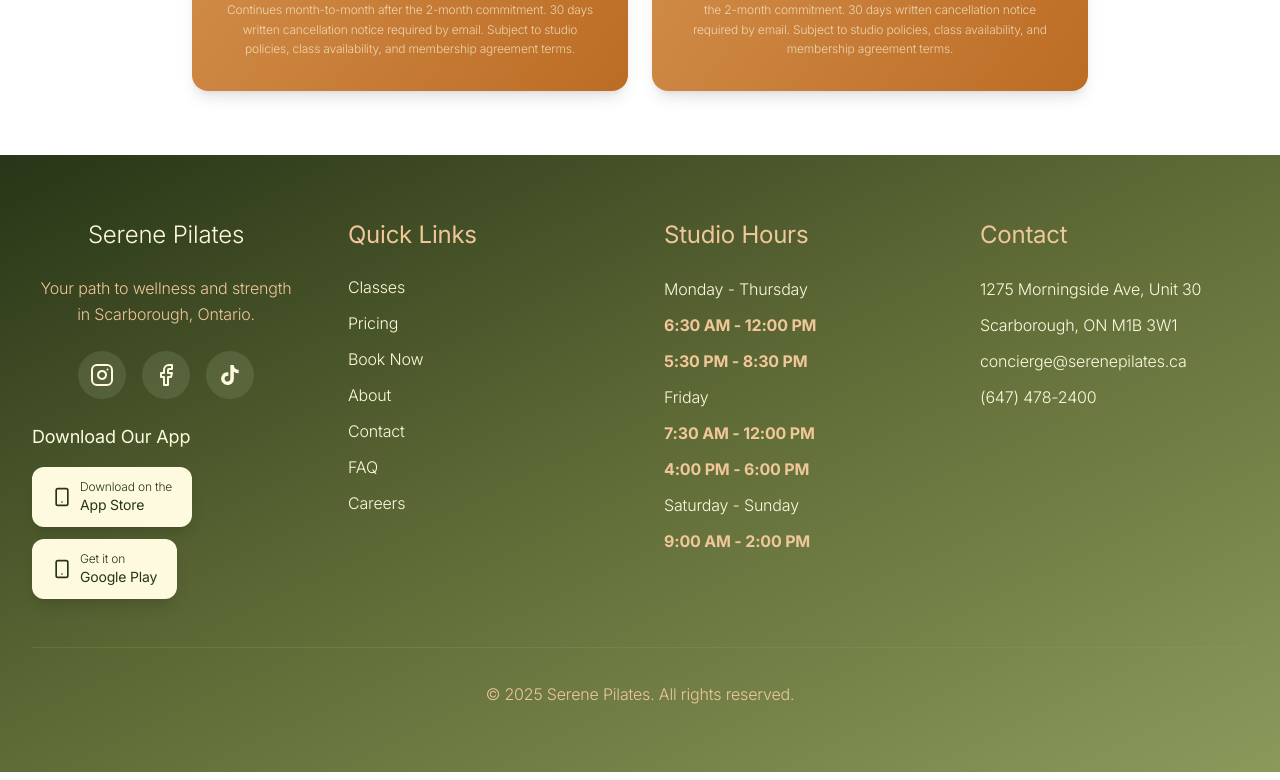
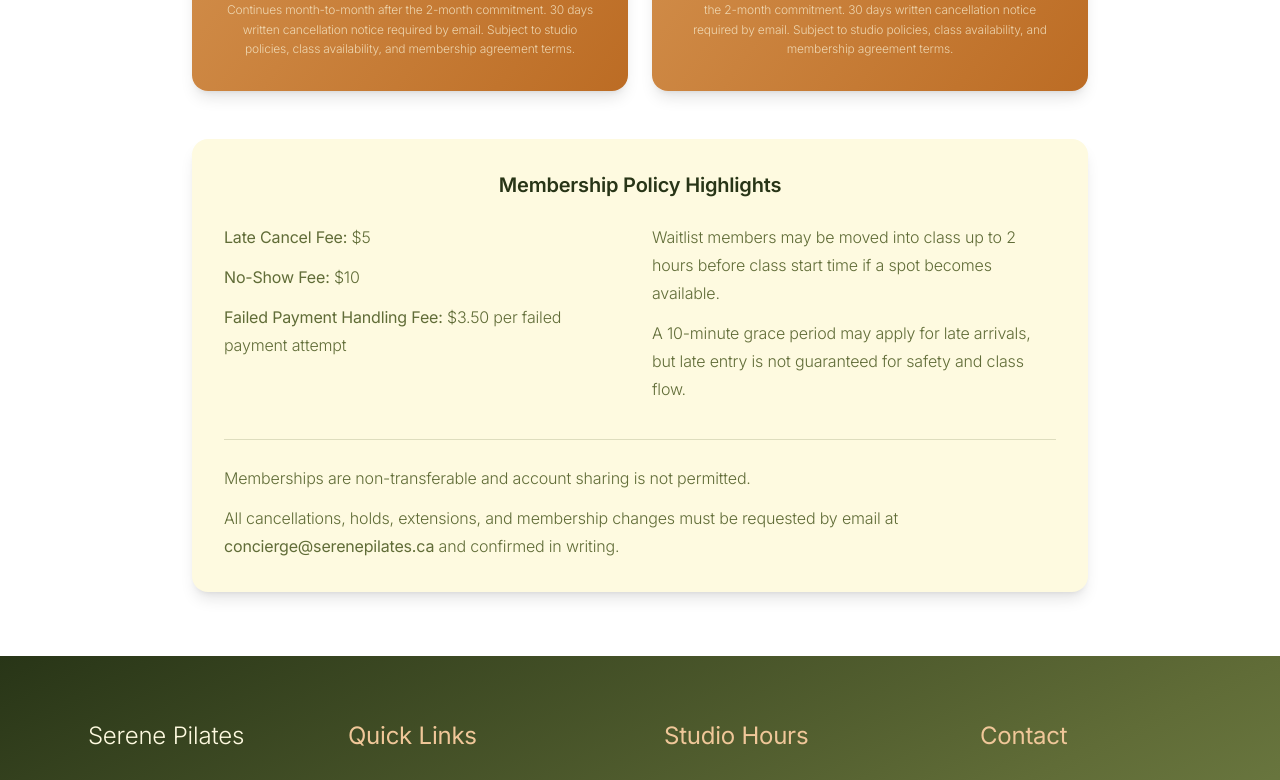
Before and after one commit to Joshuams128/SERENE-PILATES, a Next.js app: page /pricing in a window 1280 px wide. Shown: the part 1114-1894 px from the top of the page. Built offline with nearby package versions, Linux system fonts and the light colour scheme.

Commit message:
Add Membership Policy Highlights to pricing page

```diff
--- a/src/app/pricing/PricingContent.tsx
+++ b/src/app/pricing/PricingContent.tsx
@@ -309,7 +309,7 @@
               <h2 className="mb-3 text-[#283517]">Serene Collective Memberships</h2>
               <p className="text-[#606C37] font-light text-lg max-w-2xl mx-auto">Continue your Serene routine beyond the summer with flexible monthly memberships designed for consistency, progress, and long-term wellness.</p>
             </div>
-            <div className="grid md:grid-cols-2 gap-6 max-w-4xl mx-auto">
+            <div className="grid md:grid-cols-2 gap-6 max-w-4xl mx-auto mb-12">
               {summerOffers.map((offer, index) => (
                 <div
                   key={index}
@@ -341,6 +341,26 @@
                   </div>
                 </div>
               ))}
+            </div>
+
+            {/* Membership Policy Highlights */}
+            <div className="max-w-4xl mx-auto bg-[#FEFAE0] rounded-2xl p-8 shadow-lg">
+              <h3 className="text-[#283517] text-xl font-semibold mb-6 text-center">Membership Policy Highlights</h3>
+              <div className="grid md:grid-cols-2 gap-6 text-[#606C37] text-sm leading-relaxed">
+                <div>
+                  <p className="mb-3"><strong>Late Cancel Fee:</strong> $5</p>
+                  <p className="mb-3"><strong>No-Show Fee:</strong> $10</p>
+                  <p className="mb-3"><strong>Failed Payment Handling Fee:</strong> $3.50 per failed payment attempt</p>
+                </div>
+                <div>
+                  <p className="mb-3">Waitlist members may be moved into class up to 2 hours before class start time if a spot becomes available.</p>
+                  <p className="mb-3">A 10-minute grace period may apply for late arrivals, but late entry is not guaranteed for safety and class flow.</p>
+                </div>
+              </div>
+              <div className="mt-6 pt-6 border-t border-[#606C37]/20 text-[#606C37] text-sm leading-relaxed">
+                <p className="mb-3">Memberships are non-transferable and account sharing is not permitted.</p>
+                <p>All cancellations, holds, extensions, and membership changes must be requested by email at <strong>concierge@serenepilates.ca</strong> and confirmed in writing.</p>
+              </div>
             </div>
           </div>
         ) : selectedTab === 'memberships' ? (
```
